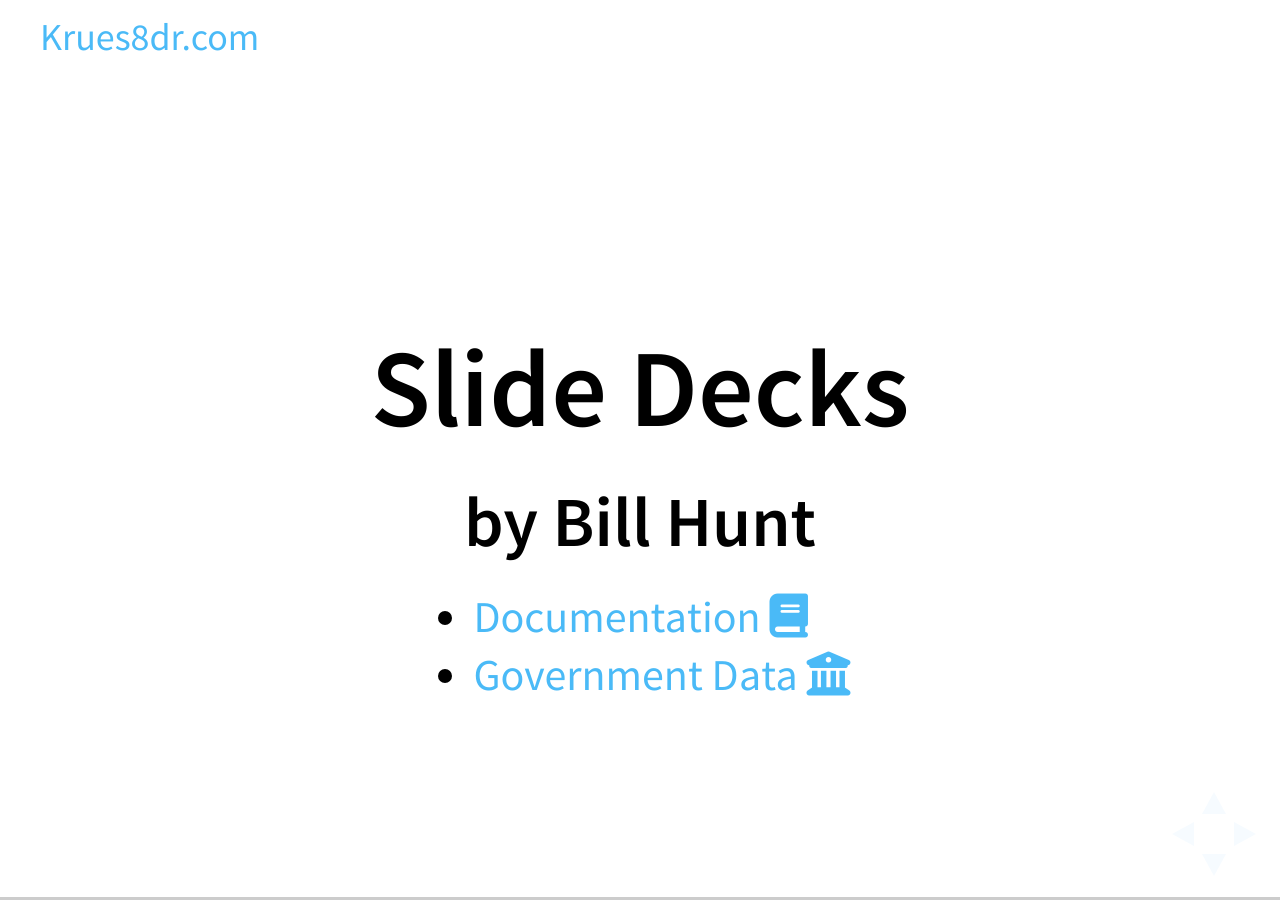
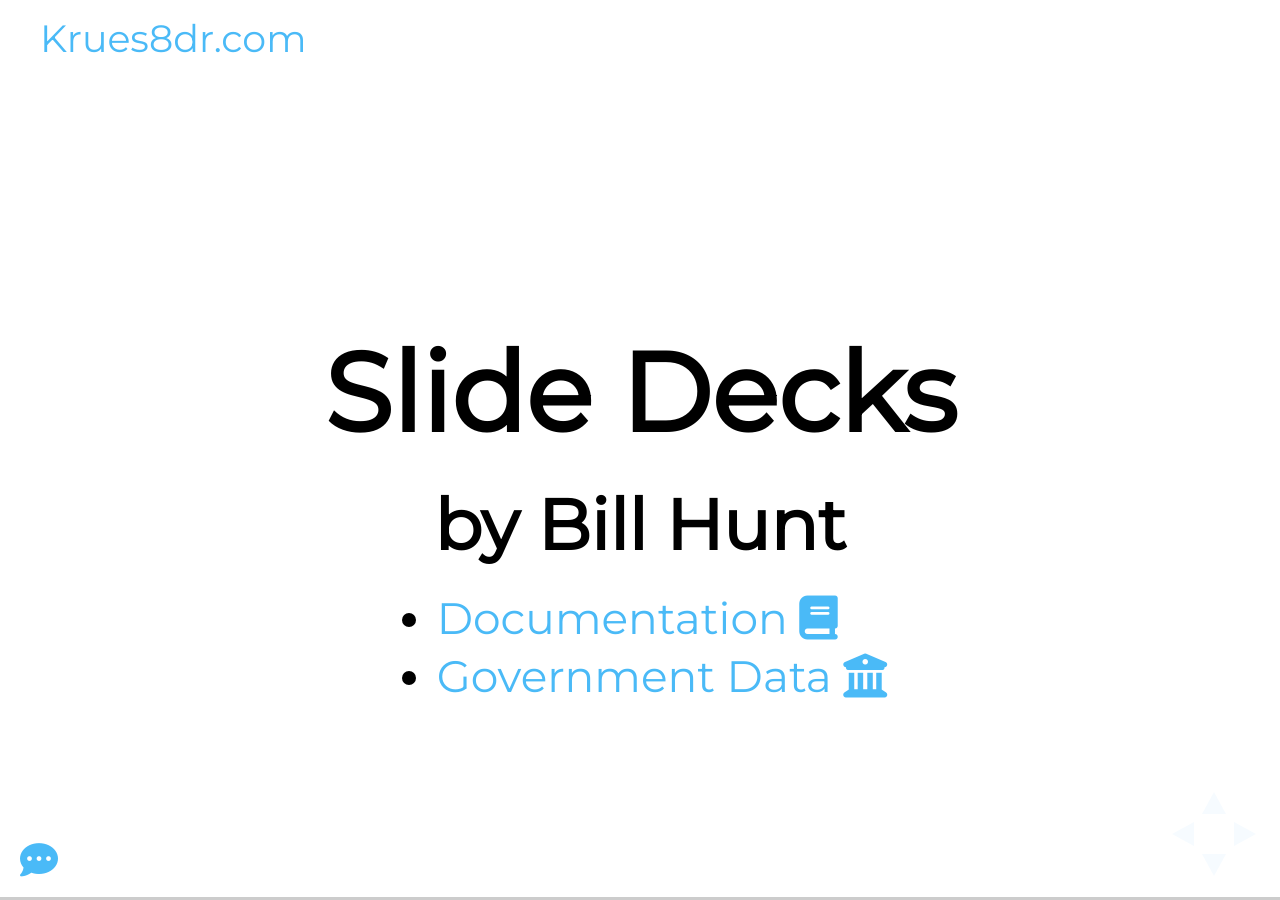
Before and after one commit to krues8dr/documentation-slides, a Jekyll site: the page built from index.html, in a window 1280 px wide. Built offline with Jekyll 4.4.1, drawn with Linux system fonts in a browser that asks for light colours; nearby versions of some CDN libraries; Markdown is read by kramdown in place of the engine named in the settings.

Commit message:
Update theme with notes toggle.

```diff
--- a/_layouts/default.html
+++ b/_layouts/default.html
@@ -14,6 +14,7 @@
 
     <meta name="viewport" content="width=device-width, initial-scale=1.0, maximum-scale=1.0, user-scalable=no, minimal-ui">
 
+    <link rel="stylesheet" href="https://fonts.googleapis.com/css?family=Montserrat">
     <link rel="stylesheet" href="{{site.baseurl}}/assets/css/reveal.css">
     <link rel="stylesheet" href="{{site.baseurl}}/assets/css/theme/18f.css" id="theme">
 
@@ -40,6 +41,7 @@
     <header>
       <a href="http://krues8dr.com">Krues8dr.com</a>
     </header>
+
     <div class="reveal">
       <div class="slides">
         <section data-markdown data-separator="^---$" data-separator-vertical="^--$" data-notes="^Note:">
--- a/assets/css/theme/18f.css
+++ b/assets/css/theme/18f.css
@@ -37,7 +37,7 @@ section.has-dark-background, section.has-dark-background h1, section.has-dark-ba
 body {
   background: #fff;
   background-color: #fff;
-  font-family: 'Source Sans Pro', Helvetica, sans-serif;
+  font-family: 'Montserrat', sans-serif;
   font-size: 38px;
   font-weight: normal;
   color: #000;
@@ -73,7 +73,7 @@ header a:hover {
  *********************************************/
 .reveal h1, .reveal h2, .reveal h3, .reveal h4, .reveal h5, .reveal h6 {
   margin: 0 0 20px 0;
-  font-family: 'Raleway', 'Source Sans Pro', Helvetica, sans-serif;
+  font-family: 'Montserrat', sans-serif;
   font-weight: 600;
   line-height: 1.2;
   letter-spacing: normal;
@@ -166,6 +166,21 @@ header a:hover {
 
 .reveal blockquote p:first-child, .reveal blockquote p:last-child {
   display: inline-block; }
+
+.reveal .hide {
+  display: none;
+}
+
+.commentary-toggle {
+  display: inline;
+  position: absolute;
+  bottom: 20px;
+  left: 20px;
+  z-index: 1000;
+}
+.commentary-toggle a {
+  color: #4ABAF7;
+}
 
 .reveal q {
   font-style: italic; }
```
Also changed, not shown: other parts of _layouts/default.html (+37 -0 lines).
